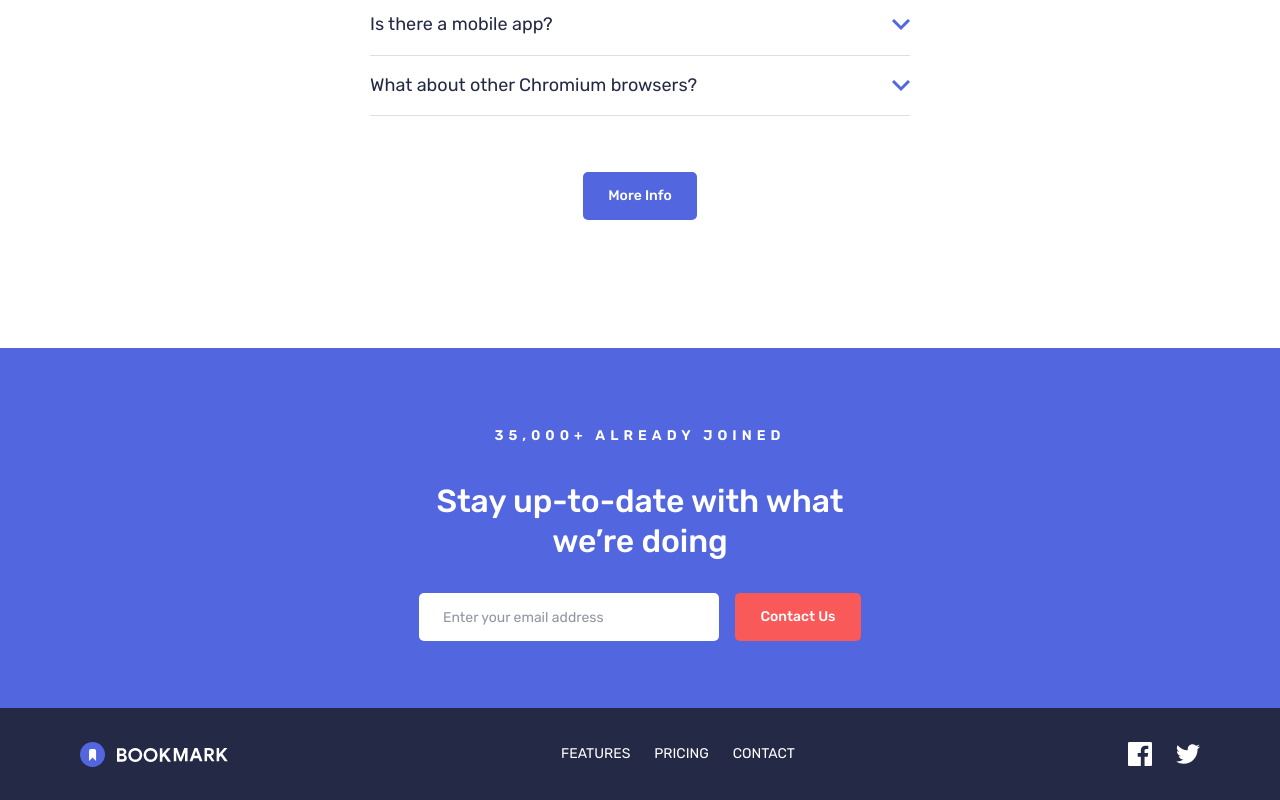
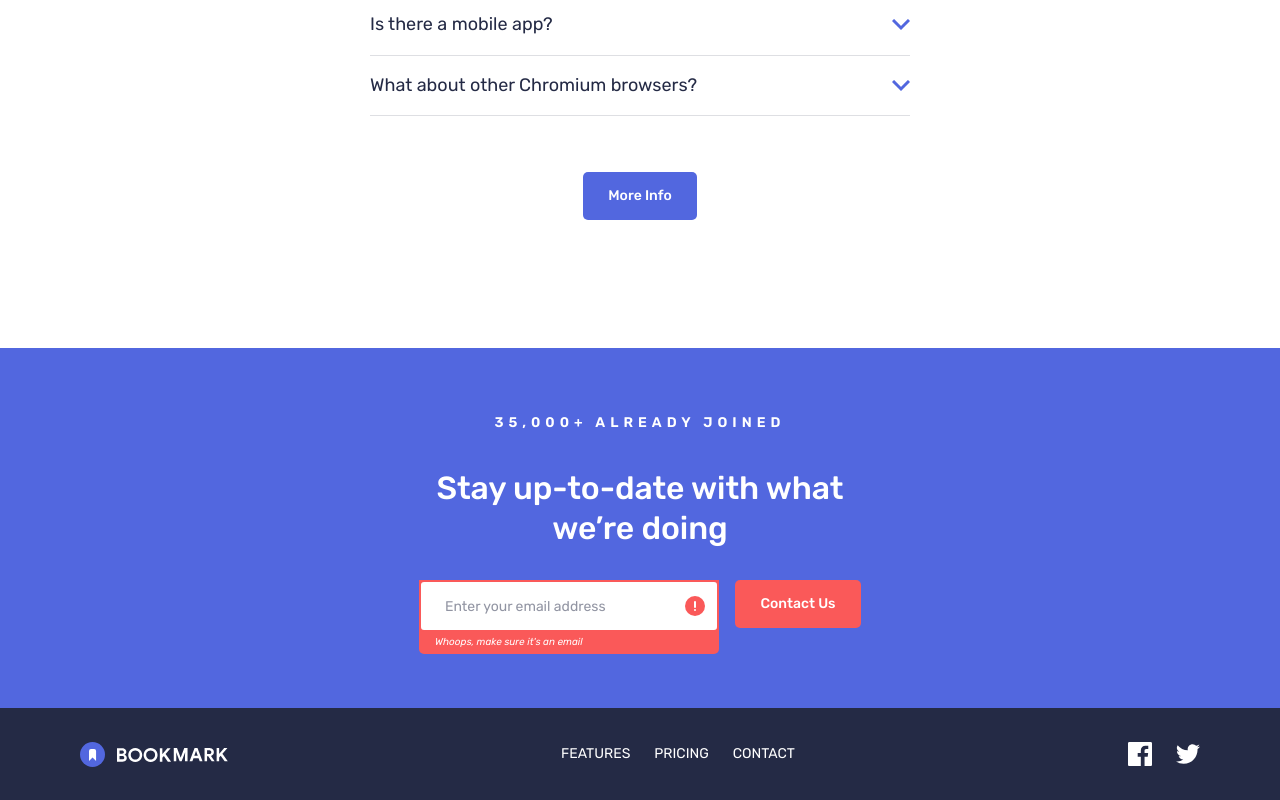
Before and after one commit to g-akca/bookmark-landing-page, a React (Vite) app: page / in a window 1280 px wide. Both pictures are taken after a click on the button "Contact Us". Shown: the part 3739-4539 px from the top of the page. Built offline with nearby package versions, Linux system fonts and the light colour scheme.

Commit message:
Add active styles and email validation

```diff
--- a/src/components/Button.jsx
+++ b/src/components/Button.jsx
@@ -1,6 +1,6 @@
-function Button({ className, children }) {
+function Button({ className, handleClick, children }) {
   return (
-    <button type="button" className={`rounded-[5px] px-1 py-2 text-[15px] font-medium leading-[200%] cursor-pointer transition-colors hover:bg-transparent hover:outline-2 ${className}`}>
+    <button type="button" onClick={handleClick} className={`rounded-[5px] px-1 py-2 text-[15px] font-medium leading-[200%] cursor-pointer transition-colors hover:bg-transparent hover:outline-2 ${className}`}>
       {children}
     </button>
   )
--- a/src/components/CTASection.jsx
+++ b/src/components/CTASection.jsx
@@ -1,6 +1,26 @@
+import { useState } from "react";
+
 import Button from "./Button";
 
+import errorIcon from "/images/icon-error.svg";
+
 function CTASection() {
+  const [email, setEmail] = useState("");
+  const [error, setError] = useState("");
+
+  function validateEmail(value) {
+    return /^[^\s@]+@[^\s@]+\.[^\s@]+$/.test(value);
+  }
+
+  function handleSubmit() {
+    if (!validateEmail(email)) {
+      setError("Whoops, make sure it's an email");
+    }
+    else {
+      setError("");
+    }
+  }
+
   return (
     <section className="bg-blue-600 h-90 px-8 text-center flex flex-col items-center justify-center gap-8 tablet:px-41">
       <div className="text-white tablet:flex tablet:flex-col tablet:gap-6 max-w-110.5">
@@ -9,8 +29,32 @@ function CTASection() {
       </div>
 
       <div className="flex flex-col gap-4 tablet:flex-row w-full max-w-110.5">
-        <input type="text" placeholder="Enter your email address" className="bg-white px-4 h-12 rounded-[5px] text-[15px] leading-[165%] tablet:py-2 tablet:px-6 tablet:grow tablet:text-[14px] tablet:leading-[200%]" />
-        <Button className="bg-red-400 text-white tablet:text-[14px] tablet:leading-[200%] tablet:w-31.5">
+        <div className={`w-full tablet:grow ${error ? "bg-red-400 rounded-b-[5px]" : ""}`}>
+          <div className={`relative bg-white rounded-[5px] ${error ? "border-2 border-red-400" : ""}`}>
+            <input
+              type="text"
+              placeholder="Enter your email address"
+              value={email}
+              onChange={(e) => setEmail(e.target.value)}
+              className="w-full px-4 h-12 rounded-[5px] text-[15px] outline-none tablet:px-6 tablet:text-[14px]"
+            />
+
+            {error && (
+              <img src={errorIcon} alt="Error icon" className="absolute right-3 top-1/2 -translate-y-1/2" />
+            )}
+          </div>
+
+          {error && (
+            <div className="text-white text-[10px] leading-[120%] italic px-4 pt-1 pb-1.5 text-left">
+              {error}
+            </div>
+          )}
+        </div>
+
+        <Button
+          handleClick={handleSubmit}
+          className="shrink-0 h-12 bg-red-400 text-white tablet:text-[14px] tablet:w-31.5 hover:bg-white hover:text-red-400 hover:outline hover:outline-red-400"
+        >
           Contact Us
         </Button>
       </div>
--- a/src/components/FAQItem.jsx
+++ b/src/components/FAQItem.jsx
@@ -7,8 +7,8 @@ function FAQItem({ question, answer }) {
 
   return (
     <div className="py-4 border-b border-[rgba(36,42,69,0.15)] first-of-type:border-t flex flex-col gap-4">
-      <button type="button" onClick={() => setOpen(prev => !prev)} className="flex justify-between items-center">
-        <p className="text-[15px] leading-[165%] tablet:text-base tablet:leading-base">{question}</p>
+      <button type="button" onClick={() => setOpen(prev => !prev)} className="flex justify-between items-center cursor-pointer group">
+        <p className="text-[15px] leading-[165%] tablet:text-base tablet:leading-base transition-all group-hover:text-red-400">{question}</p>
         <ArrowIcon className={open ? "rotate-180 text-red-400" : "rotate-0 text-blue-600"} />
       </button>
 
--- a/src/components/FAQSection.jsx
+++ b/src/components/FAQSection.jsx
@@ -12,7 +12,7 @@ function FAQSection() {
 
       <FAQList />
 
-      <Button className="w-28.5 bg-blue-600 text-white self-center tablet:text-[14px] tablet:leading-[200%] tablet:py-2.5">
+      <Button className="w-28.5 bg-blue-600 text-white self-center tablet:text-[14px] tablet:leading-[200%] tablet:py-2.5 hover:text-blue-600 hover:outline-blue-600">
         More Info
       </Button>
     </section>
--- a/src/components/Footer.jsx
+++ b/src/components/Footer.jsx
@@ -11,9 +11,9 @@ function Footer() {
 
         <nav>
           <ul className="flex flex-col text-center gap-6 text-[15px] leading-[165%] uppercase tablet:flex-row tablet:text-[14px] tablet:leading-[200%] desktop:gap-12">
-            <li><a>Features</a></li>
-            <li><a>Pricing</a></li>
-            <li><a>Contact</a></li>
+            <li><a href="#" className="transition-all hover:text-red-400">Features</a></li>
+            <li><a href="#" className="transition-all hover:text-red-400">Pricing</a></li>
+            <li><a href="#" className="transition-all hover:text-red-400">Contact</a></li>
           </ul>
         </nav>
       </div>
```
